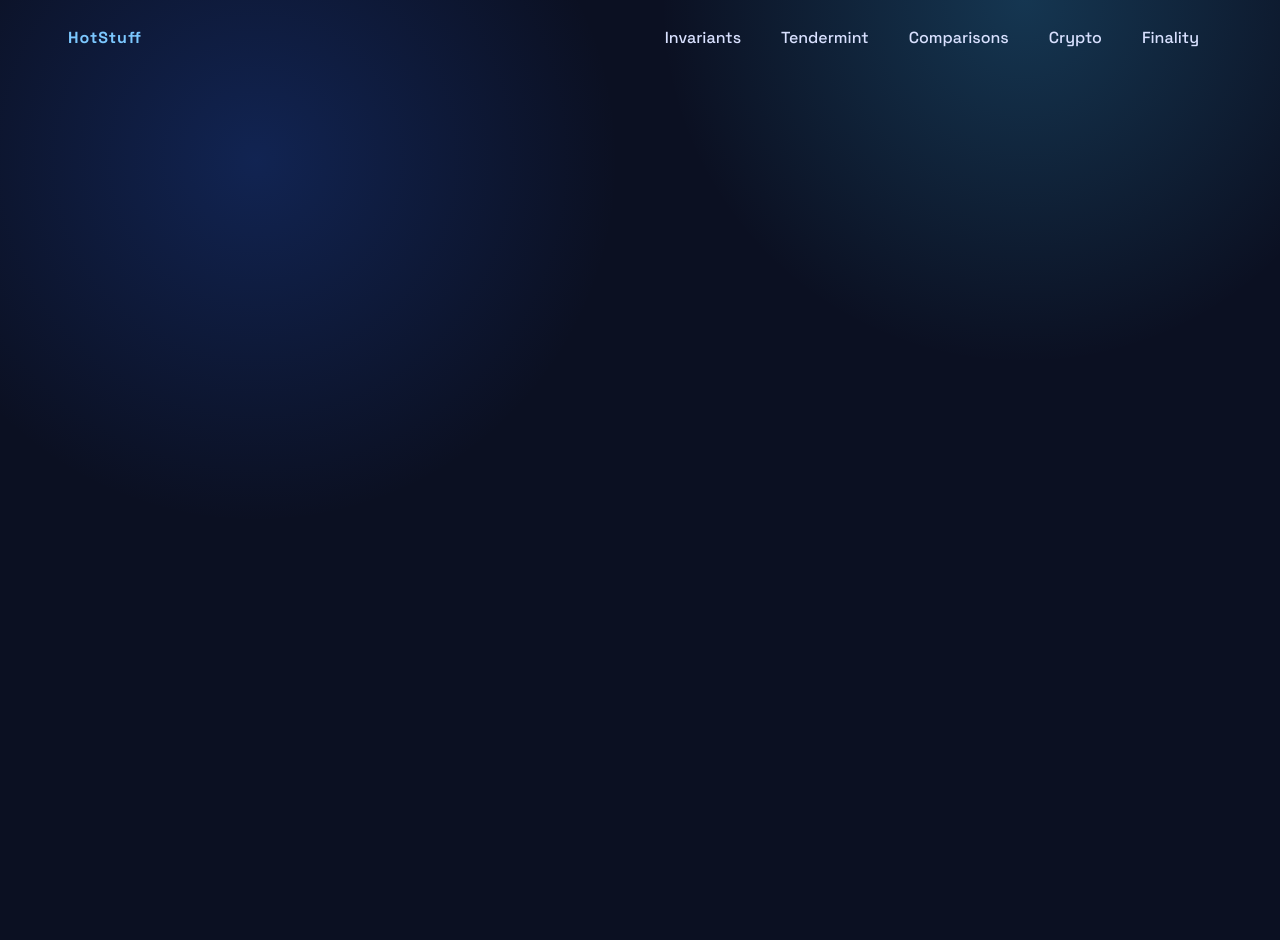
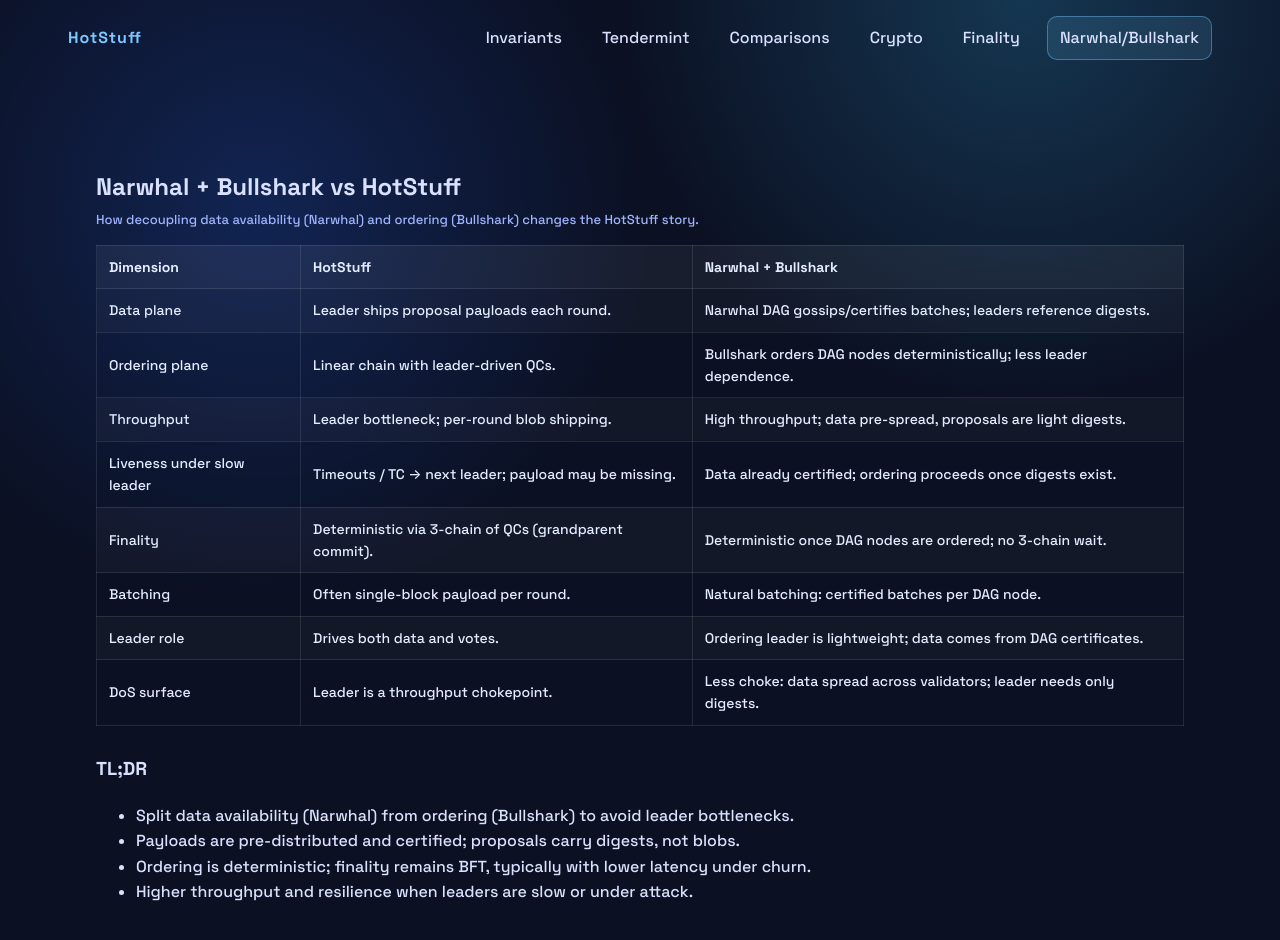
Before and after one commit to Nepalichhoro/big-hustler-crypto-hub, a React (Vite) app in the folder hotst/ui/: page /narwhal in a window 1280 px wide. Shown: the top 940 px of the page. Before the commit the page ends 800 px from the top, so only its background shows below. Built offline with nearby package versions, Linux system fonts and the light colour scheme.

Commit message:
adds narwhal page.

```diff
--- a/hotst/ui/src/App.tsx
+++ b/hotst/ui/src/App.tsx
@@ -8,6 +8,7 @@ import { TendermintPage as ComparisonsPage } from './components/tendermint/Tende
 import { TendermintSimPage } from './components/tendermint/TendermintSimPage'
 import { FinalityPage } from './components/FinalityPage'
 import { CryptoPage } from './components/crypto/CryptoPage'
+import { NarwhalPage } from './components/NarwhalPage'
 import { RoundModal } from './components/hotstuff/RoundModal'
 import { Toaster } from './components/Toaster'
 import { leaderForRound, nodeCycle } from './constants'
@@ -310,6 +311,9 @@ function App() {
           <NavLink to="/finality" className={({ isActive }) => (isActive ? 'active' : '')}>
             Finality
           </NavLink>
+          <NavLink to="/narwhal" className={({ isActive }) => (isActive ? 'active' : '')}>
+            Narwhal/Bullshark
+          </NavLink>
         </div>
       </nav>
 
@@ -353,6 +357,7 @@ function App() {
           <Route path="/comparisons" element={<ComparisonsPage />} />
           <Route path="/crypto" element={<CryptoPage />} />
           <Route path="/finality" element={<FinalityPage />} />
+          <Route path="/narwhal" element={<NarwhalPage />} />
         </Routes>
       </main>
 
--- /dev/null
+++ b/hotst/ui/src/components/NarwhalPage.tsx
@@ -0,0 +1,75 @@
+export function NarwhalPage() {
+  return (
+    <div className="page">
+      <div className="section-heading">
+        <h2>Narwhal + Bullshark vs HotStuff</h2>
+        <p className="sub">
+          How decoupling data availability (Narwhal) and ordering (Bullshark) changes the HotStuff
+          story.
+        </p>
+      </div>
+
+      <table className="info-table">
+        <thead>
+          <tr>
+            <th>Dimension</th>
+            <th>HotStuff</th>
+            <th>Narwhal + Bullshark</th>
+          </tr>
+        </thead>
+        <tbody>
+          <tr>
+            <td>Data plane</td>
+            <td>Leader ships proposal payloads each round.</td>
+            <td>Narwhal DAG gossips/certifies batches; leaders reference digests.</td>
+          </tr>
+          <tr>
+            <td>Ordering plane</td>
+            <td>Linear chain with leader-driven QCs.</td>
+            <td>Bullshark orders DAG nodes deterministically; less leader dependence.</td>
+          </tr>
+          <tr>
+            <td>Throughput</td>
+            <td>Leader bottleneck; per-round blob shipping.</td>
+            <td>High throughput; data pre-spread, proposals are light digests.</td>
+          </tr>
+          <tr>
+            <td>Liveness under slow leader</td>
+            <td>Timeouts / TC → next leader; payload may be missing.</td>
+            <td>Data already certified; ordering proceeds once digests exist.</td>
+          </tr>
+          <tr>
+            <td>Finality</td>
+            <td>Deterministic via 3-chain of QCs (grandparent commit).</td>
+            <td>Deterministic once DAG nodes are ordered; no 3-chain wait.</td>
+          </tr>
+          <tr>
+            <td>Batching</td>
+            <td>Often single-block payload per round.</td>
+            <td>Natural batching: certified batches per DAG node.</td>
+          </tr>
+          <tr>
+            <td>Leader role</td>
+            <td>Drives both data and votes.</td>
+            <td>Ordering leader is lightweight; data comes from DAG certificates.</td>
+          </tr>
+          <tr>
+            <td>DoS surface</td>
+            <td>Leader is a throughput chokepoint.</td>
+            <td>Less choke: data spread across validators; leader needs only digests.</td>
+          </tr>
+        </tbody>
+      </table>
+
+      <div className="section-heading">
+        <h3>TL;DR</h3>
+      </div>
+      <ul>
+        <li>Split data availability (Narwhal) from ordering (Bullshark) to avoid leader bottlenecks.</li>
+        <li>Payloads are pre-distributed and certified; proposals carry digests, not blobs.</li>
+        <li>Ordering is deterministic; finality remains BFT, typically with lower latency under churn.</li>
+        <li>Higher throughput and resilience when leaders are slow or under attack.</li>
+      </ul>
+    </div>
+  )
+}
```
